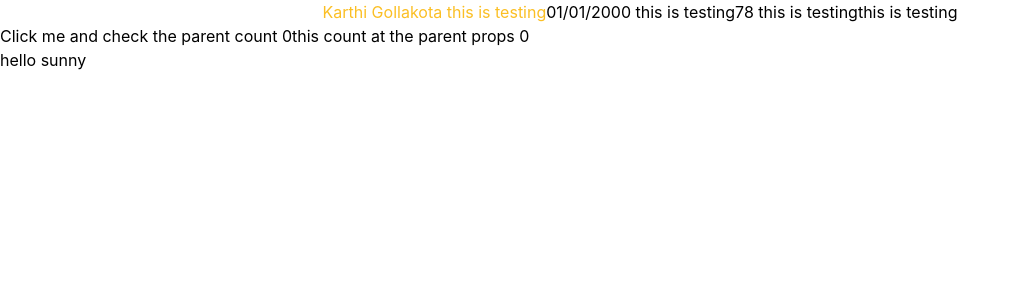
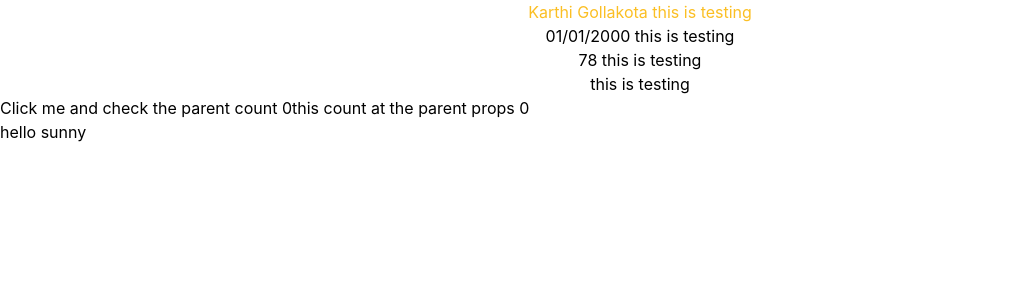
Before and after one commit to vvsrrSunny/react-quick-project, a React (Create React App) app: page / in a window 1280 px wide. Shown: the top 300 px of the page, without its empty margins (0-1019 px from the left). Built offline with nearby package versions, Linux system fonts and the light colour scheme.

Commit message:
update the locations #1

```diff
--- a/src/App.js
+++ b/src/App.js
@@ -1,6 +1,6 @@
 import { Component } from "react";
 import "./App.css";
-import Parent from "./Parent";
+import Parent from "./components/Parent";
 class App extends Component {
   sayHello(name) {
     return `hello ${name}`;
--- a/src/Child.js
+++ b/src/components/Child.js
@@ -19,11 +19,11 @@ class Child extends Component {
   render() {
     return (
       <div className="app">
-        <div class="flex justify-center">
-        <h1 class="text-amber-400">{this.props.data[0].name} this is testing </h1>
-        <h1>{this.props.data[0].dateOfBirth} this is testing </h1>
-        <h1>{this.props.data[0].weight} this is testing </h1>
-        <h1>{this.state.newName} this is testing </h1>
+        <div class="flex flex-col text-center">
+        <span class="text-amber-400">{this.props.data[0].name} this is testing </span>
+        <span>{this.props.data[0].dateOfBirth} this is testing </span>
+        <span>{this.props.data[0].weight} this is testing </span>
+        <span>{this.state.newName} this is testing </span>
         </div>
         <button onClick={this.onclickOfButton}>
           Click me and check the parent count {this.state.numberOfClicks}
```
Also changed, not shown: src/components/Parent.js (renamed from src/Parent.js).
